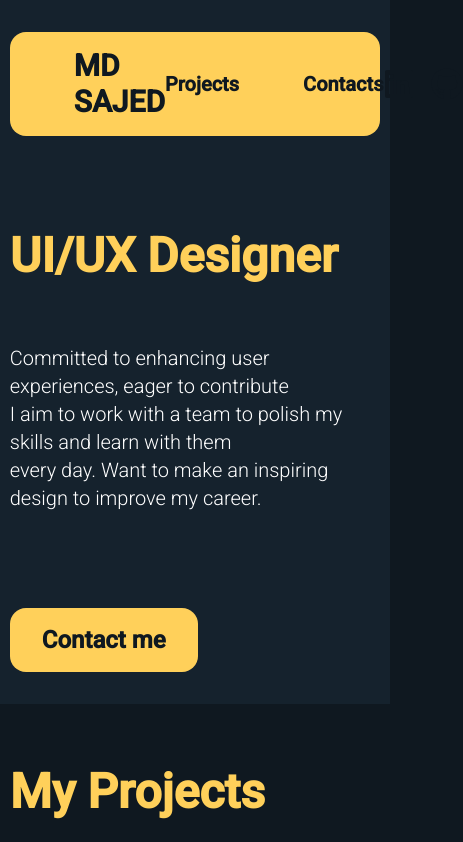
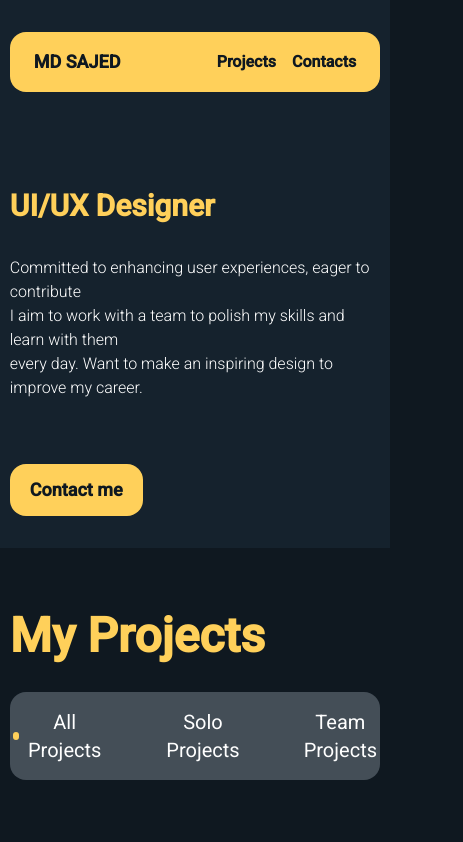
Before and after one commit to mdsajed001/My-portfolio, a Next.js app: page / in a window 390 px wide. Shown: the top 842 px of the page, 463 px wide, since content can reach past the window. Built offline with nearby package versions, Linux system fonts and the light colour scheme.

Commit message:
hero section responsive

```diff
--- a/app/_components/banner.tsx
+++ b/app/_components/banner.tsx
@@ -11,10 +11,12 @@ export function Banner() {
   };
   return (
     <section className="container mt-12 flex">
-      <div className="space-y-24">
-        <div className="space-y-16">
-          <h1 className="text-primary font-bold text-5xl">UI/UX Designer</h1>
-          <p className="text-white font-light my-6 text-xl">
+      <div className="space-y-16">
+        <div className="space-y-8">
+          <h1 className="text-primary font-bold md:text-5xl text-3xl">
+            UI/UX Designer
+          </h1>
+          <p className="text-white font-light my-6 md:text-xl">
             Committed to enhancing user experiences, eager to contribute <br />{" "}
             I aim to work with a team to polish my skills and learn with them{" "}
             <br /> every day. Want to make an inspiring design to improve my
@@ -23,7 +25,7 @@ export function Banner() {
         </div>
         <button
           onClick={handleClick}
-          className="bg-primary rounded-2xl px-8 py-4 text-2xl font-semibold"
+          className="bg-primary rounded-2xl px-5 py-3 md:text-2xl text-lg font-semibold"
         >
           Contact me
         </button>
--- a/app/_components/navbar.tsx
+++ b/app/_components/navbar.tsx
@@ -5,13 +5,13 @@ import { FaLinkedin } from "react-icons/fa6";
 
 export function Navbar() {
   return (
-    <nav className="container bg-primary px-16 py-4 rounded-2xl flex items-center justify-between">
-      <h1 className="text-3xl font-semibold uppercase">Md Sajed</h1>
-      <ul className="flex items-center gap-16 text-xl font-semibold">
+    <nav className="container bg-primary md:px-16 px-6 py-4 rounded-2xl flex items-center justify-between">
+      <h1 className="md:text-3xl text-lg font-semibold uppercase">Md Sajed</h1>
+      <ul className="flex items-center md:gap-16 gap-4 md:text-xl font-semibold">
         <Link href={"#project"}>Projects</Link>
         <Link href={"#contact"}>Contacts</Link>
       </ul>
-      <ul className="text-2xl flex items-center gap-4">
+      <ul className="text-2xl md:flex items-center gap-4 hidden">
         <Link href={socialLinks.linkedIn} target="_blank">
           <FaLinkedin size={32} />
         </Link>
```
